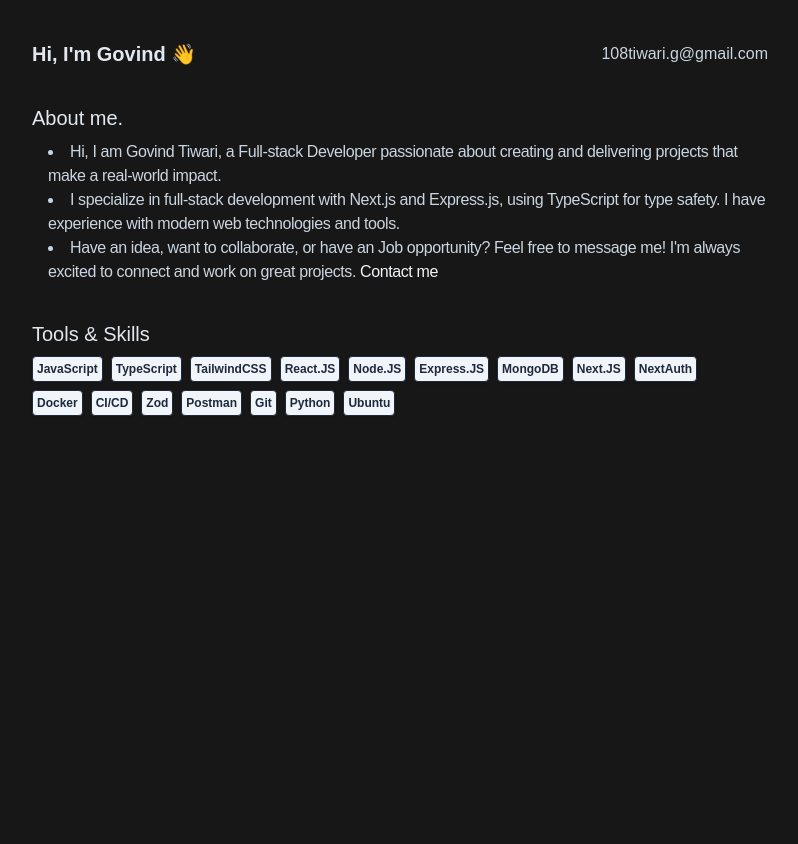
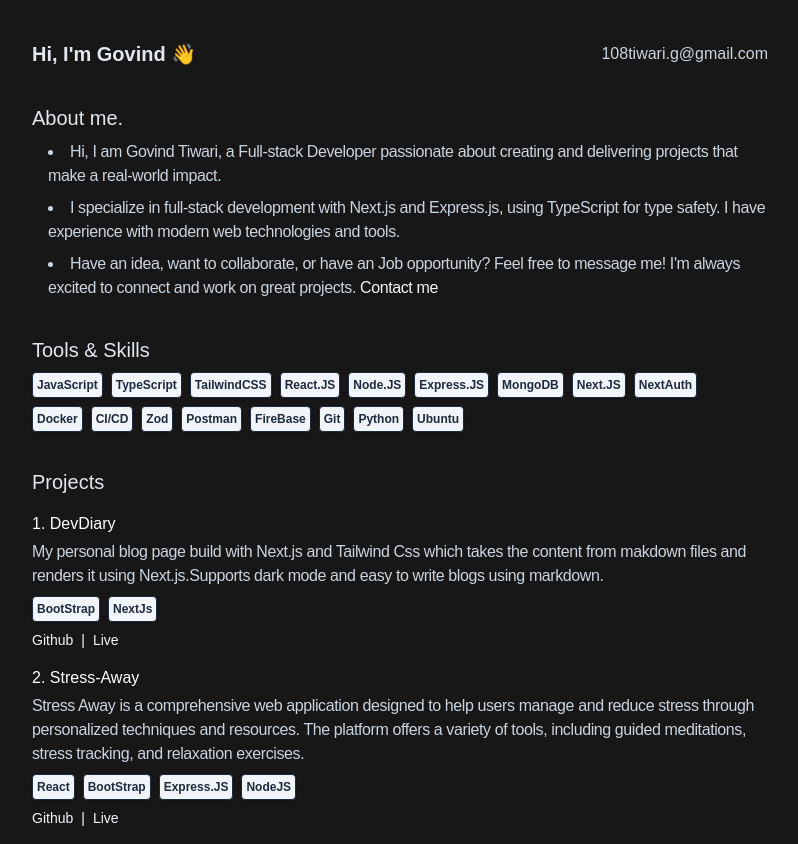
Before and after one commit to govindti/my-portfolio-nextjs, a Next.js app: page / in a window 1280 px wide. Shown: the whole page, without its empty margins (240-1038 px from the left). Before the commit the page ends 800 px from the top, so only its background shows below. Built offline with nearby package versions, Linux system fonts and the light colour scheme; some icons are missing.

Commit message:
Remove Button component, add ProjectsData and Projects component, and update About and SkillsTools components for improved project display

```diff
--- a/Components/Button.tsx
+++ /dev/null
@@ -1,17 +0,0 @@
-import Link from 'next/link'
-import React from 'react'
-
-function Button({title}: {title: string}) {
-  return (
-    <div>
-        <Link
-          href="/"
-          className="bg-blue-500 hover:bg-blue-700 text-white font-bold py-2 px-4 rounded"
-        >
-            {title}
-        </Link>
-    </div>
-  )
-}
-
-export default Button
--- /dev/null
+++ b/Components/Data/ProjectsData.js
@@ -0,0 +1,32 @@
+const ProjectsData = [
+    {
+        "id": "1",
+        "title": "DevDiary",
+        "desc": "My personal blog page build with Next.js and Tailwind Css which takes the content from makdown files and renders it using Next.js.Supports dark mode and easy to write blogs using markdown.",
+        "skills": [
+            "BootStrap",
+            "NextJs"
+        ],
+        "links": {
+            "Github": "https://github.com/govindti/Dev-Diary",
+            "Live": "https://blogs-devdiary.vercel.app/"
+        }
+    },
+    {
+        "id": "2",
+        "title": "Stress-Away",
+        "desc": "Stress Away is a comprehensive web application designed to help users manage and reduce stress through personalized techniques and resources. The platform offers a variety of tools, including guided meditations, stress tracking, and relaxation exercises.",
+        "skills": [
+            "React",
+            "BootStrap",
+            "Express.JS",
+            "NodeJS"
+        ],
+        "links": {
+            "Github": "https://github.com/govindti/Stress-Away",
+            "Live":"https://stress-away-govind.vercel.app/"
+        }
+    }
+];
+
+export default ProjectsData;
--- a/Components/PagesComponents/About.tsx
+++ b/Components/PagesComponents/About.tsx
@@ -3,10 +3,10 @@ import React from 'react'
 function About() {
     return (
         <>
-            <div className='mt-9 flex flex-col  '>
+            <div className='mt-9 flex flex-col'>
                 <h2 className='text-xl font-medium text-slate-200 '>About me.</h2>
             </div>
-            <ul className="mt-2 list-inside list-disc pl-4 text-base tracking-tight  text-slate-300">
+            <ul className="mt-2 flex flex-col gap-2 list-inside list-disc pl-4 text-base tracking-tight  text-slate-300">
                 <li>Hi, I am Govind Tiwari, a Full-stack Developer passionate about creating and delivering projects that make a real-world impact.</li>
                 <li>I specialize in full-stack development with Next.js and Express.js, using TypeScript for type safety. I have experience with modern web technologies and tools.
                 </li>
--- /dev/null
+++ b/Components/PagesComponents/Projects.tsx
@@ -0,0 +1,75 @@
+// import React from 'react'
+// import ProjectsData from '../Data/ProjectsData'
+
+// function Projects() {
+//     return (
+//         <>
+//             <div className='mt-9 flex flex-col  '>
+//                 <h2 className='text-xl font-medium text-slate-200 '>Projects</h2>
+//             </div>
+//             <div className='my-4 rounded-lg'>
+//                 <h2>1. FlowPay</h2>
+//                 <p className='text-slate-300 mt-1 text-base tracking-tight'>A P2P payment system offering seamless bank integration, real-time transaction tracking, and wallet management.</p>
+//                 <div className='mt-2'>
+//                     <div className='flex flex-wrap gap-2 mt-1'>
+//                         <div className='bg-slate-100 text-slate-800 p-1 border rounded shadow text-xs font-semibold'>TailwindCSS</div>
+
+//                     </div>
+//                 </div>
+//                 <div className='mt-2 text-sm'>
+//                     <a href="github.com" className='class="text-slate-100 hover:underline" target="_blank" rel="noopener noreferrer" '>Github</a>
+//                 </div>
+//                 <span className='mx-2'>|</span>
+//                 <div className='mt-2 text-sm'>
+//                     <a href="github.com" className='class="text-slate-100 hover:underline" target="_blank" rel="noopener noreferrer" '>Github</a>
+//                 </div>
+//             </div>
+//         </>
+//     )
+// }
+
+// export default Projects
+
+
+import React from 'react'
+import ProjectsData from '../Data/ProjectsData'
+
+function Projects() {
+    return (
+        <>
+            <div className='mt-9 flex flex-col'>
+                <h2 className='text-xl font-medium text-slate-200 '>Projects</h2>
+            </div>
+            {ProjectsData.map((project) => (
+                <div key={project.id} className='my-4 rounded-lg'>
+                    <h2>{project.id}. {project.title}</h2>
+                    <p className='text-slate-300 mt-1 text-base tracking-tight'>{project.desc}</p>
+                    <div className='mt-2'>
+                        <div className='flex flex-wrap gap-2 mt-1'>
+                            {project.skills.map((skill, index) => (
+                                <div key={index} className='bg-slate-100 text-slate-800 p-1 border rounded shadow text-xs font-semibold'>
+                                    {skill}
+                                </div>
+                            ))}
+                        </div>
+                    </div>
+                    <div className='mt-2 text-sm'>
+                        {project.links.Github && (
+                            <a href={project.links.Github} className='text-slate-100 hover:underline' target="_blank" rel="noopener noreferrer">
+                                Github
+                            </a>
+                        )}
+                        {project.links.Github && project.links.Live && <span className='mx-2'>|</span>}
+                        {project.links.Live && (
+                            <a href={project.links.Live} className='text-slate-100 hover:underline' target="_blank" rel="noopener noreferrer">
+                                Live
+                            </a>
+                        )}
+                    </div>
+                </div>
+            ))}
+        </>
+    )
+}
+
+export default Projects
--- a/Components/PagesComponents/SkillsTools.tsx
+++ b/Components/PagesComponents/SkillsTools.tsx
@@ -20,6 +20,7 @@ function SkillsTools() {
                 <div className='bg-slate-100 text-slate-800 p-1 border rounded shadow text-xs font-semibold'>CI/CD</div>
                 <div className='bg-slate-100 text-slate-800 p-1 border rounded shadow text-xs font-semibold'>Zod</div>
                 <div className='bg-slate-100 text-slate-800 p-1 border rounded shadow text-xs font-semibold'>Postman</div>
+                <div className='bg-slate-100 text-slate-800 p-1 border rounded shadow text-xs font-semibold'>FireBase</div>
                 <div className='bg-slate-100 text-slate-800 p-1 border rounded shadow text-xs font-semibold'>Git</div>
                 <div className='bg-slate-100 text-slate-800 p-1 border rounded shadow text-xs font-semibold'>Python</div>
                 <div className='bg-slate-100 text-slate-800 p-1 border rounded shadow text-xs font-semibold'>Ubuntu</div>
--- a/app/page.tsx
+++ b/app/page.tsx
@@ -1,5 +1,6 @@
 import About from '@/Components/PagesComponents/About'
 import Header from '@/Components/PagesComponents/Header'
+import Projects from '@/Components/PagesComponents/Projects'
 import SkillsTools from '@/Components/PagesComponents/SkillsTools'
 import React from 'react'
 
@@ -9,6 +10,7 @@ function page() {
       <Header/>
       <About/>
       <SkillsTools/>
+      <Projects/>
     </div>
   )
 }
```
